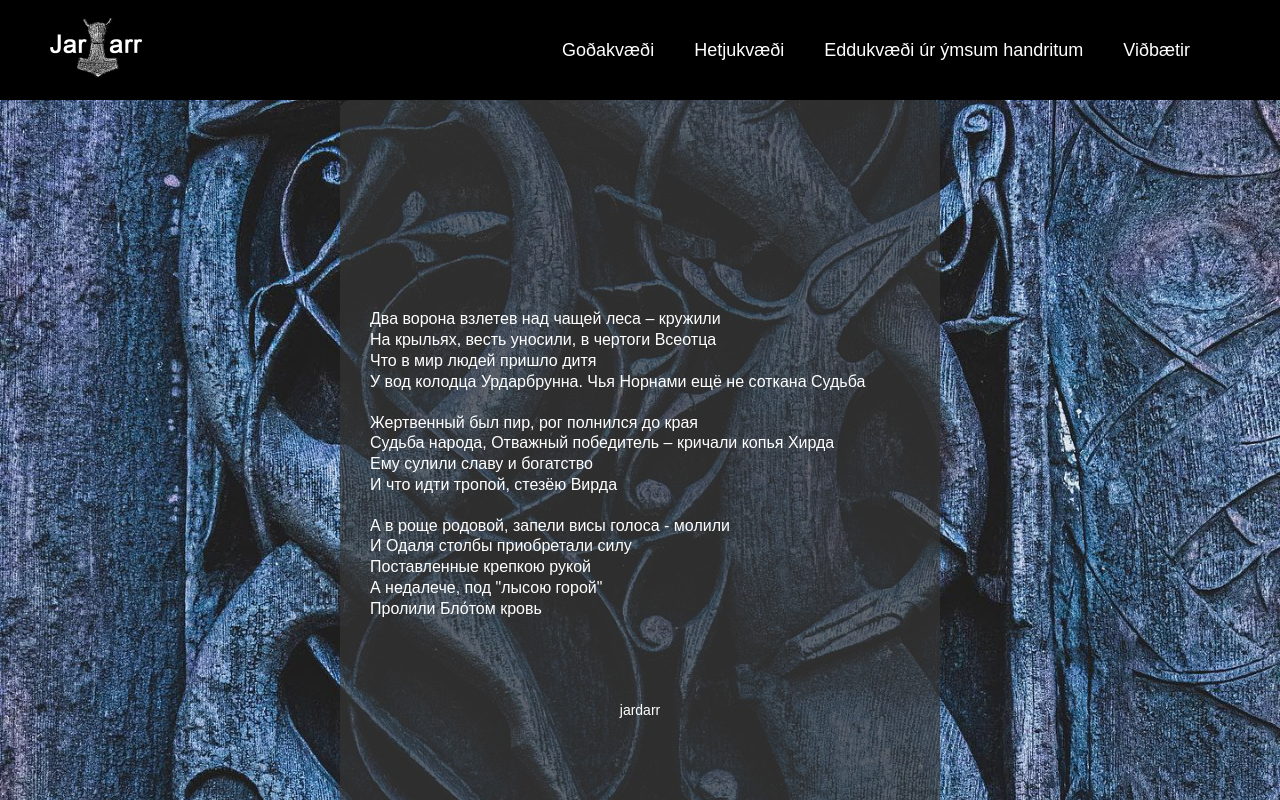
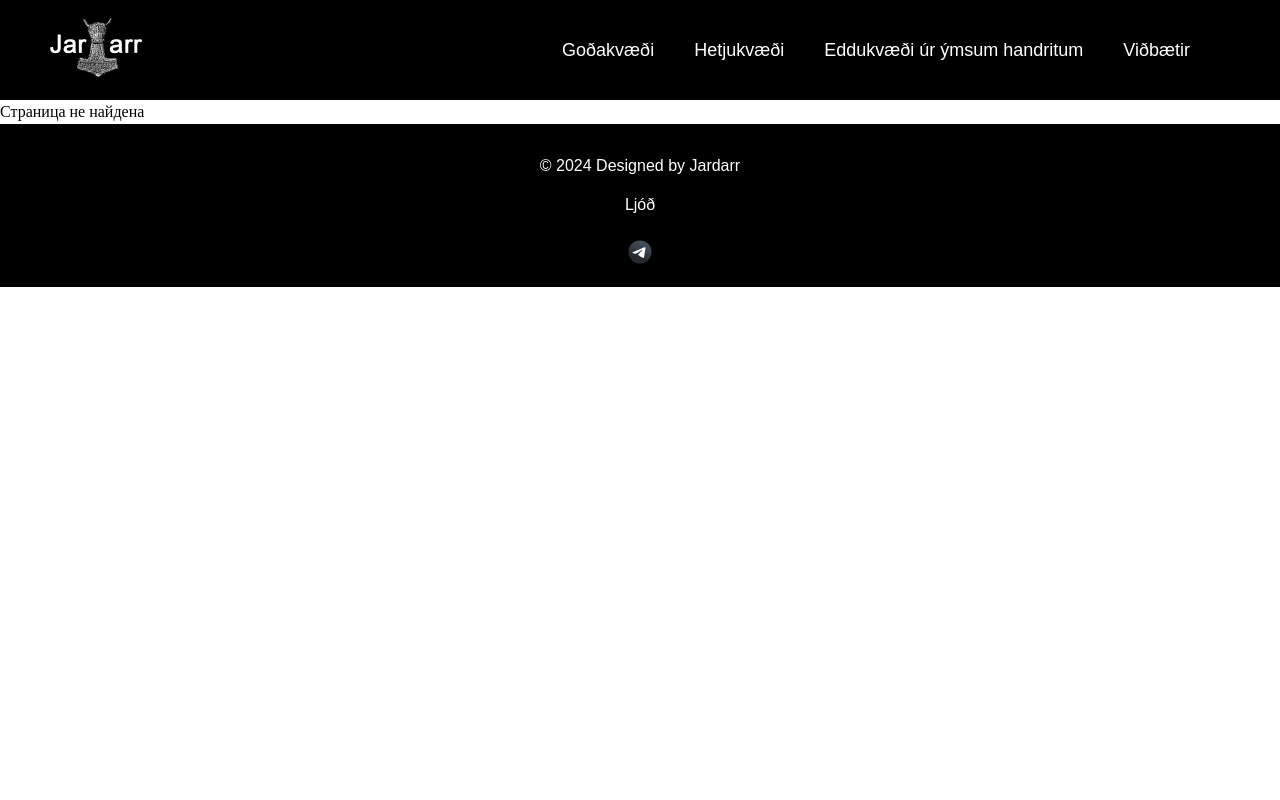
Before and after one commit to Jardarr/react-edda, a React (Create React App) app: page /poetry in a window 1280 px wide. Shown: the top 800 px of the page. Built offline with nearby package versions, Linux system fonts and the light colour scheme.

Commit message:
feat: add router system

```diff
--- a/src/App.js
+++ b/src/App.js
@@ -1,23 +1,16 @@
-import { BrowserRouter as Router, Routes, Route } from "react-router-dom";
-
-import Poetry from "./components/poetry/Poetry";
-import Footer from "./components/footer/Footer";
-import Header from "./components/header/Header";
-import Main from "./pages/main/Main";
-// import Main from "./pages/main/Main";
+import React from "react";
+import { BrowserRouter } from "react-router-dom";
+import AppRouter from "./routes";
+import { Header } from "./components/header/Header";
+import { Footer } from './components/footer/Footer';
 
 function App() {
   return (
-    <div className="App">
-      <Router>
-        <Header />
-          <Routes>
-            <Route path="/" element={<Main />} />
-            <Route path="/poetry" element={<Poetry />} />
-          </Routes>
-        <Footer />
-      </Router>
-    </div>
+    <BrowserRouter>
+      <Header />
+        <AppRouter />
+      <Footer/>
+    </BrowserRouter>
   );
 }
 
--- a/src/components/footer/Footer.jsx
+++ b/src/components/footer/Footer.jsx
@@ -1,7 +1,7 @@
 import { NavLink } from "react-router-dom";
 import TlgrmBtn from "../tlgrmBtn/TlgrmBtn";
 import "./style.css";
-const Footer = () => {
+const FooterComponent = () => {
     return (
         <footer className="footer">
         <span className="footer_copyright">&copy; 2024 Designed by Jardarr</span>
@@ -11,4 +11,4 @@ const Footer = () => {
      );
 }
 
-export default Footer;
+export const Footer = FooterComponent;
--- a/src/components/header/Header.jsx
+++ b/src/components/header/Header.jsx
@@ -1,7 +1,7 @@
 import { NavLink } from "react-router-dom";
 import "./style.css";
 import logo from "./../../img/J-logo.png";
-const Header = () => {
+const HeaderComponent = () => {
 	return (
 		<header className="header">
 			<div className="header_logo">
@@ -870,4 +870,4 @@ const Header = () => {
 	);
 };
 
-export default Header;
+export const Header = HeaderComponent;
--- a/src/index.js
+++ b/src/index.js
@@ -6,6 +6,6 @@ import App from './App';
 const root = ReactDOM.createRoot(document.getElementById('root'));
 root.render(
   <React.StrictMode>
-    <App />
+      <App />
   </React.StrictMode>
 );
--- a/src/pages/aboutGods/alvisSpeech/AlvisSpeech.jsx
+++ b/src/pages/about-gods/alvis-speech/index.jsx
@@ -1,4 +1,5 @@
-import { alvisspeech } from "./AlvisSpeech.utils";
+import React from "react";
+import { alvisspeech } from "./index.utils";
 const AlvisSpeech = () => {
     return (
         <main class="main_wrapper">
--- /dev/null
+++ b/src/pages/about-gods/index.jsx
@@ -0,0 +1,9 @@
+import React from "react";
+
+const AboutGods = () => {
+  return (
+    <div>Б</div>
+  )
+};
+
+export default AboutGods;
--- a/src/pages/main/Main.jsx
+++ b/src/pages/index.jsx
@@ -1,3 +1,4 @@
+import React from "react";
 import "./style.css";
 const Main = () => {
     return (
--- /dev/null
+++ b/src/pages/not-found.jsx
@@ -0,0 +1,7 @@
+import React from "react";
+
+const NotFound = () => {
+  return <div>Страница не найдена</div>;
+};
+
+export default NotFound;
--- a/src/pages/main/style.css
+++ b/src/pages/style.css
@@ -3,7 +3,7 @@
     display: flex;
     align-items: center;
     justify-content: center;
-    background-image: url("./../../img/Edda_bg_min.jpg");
+    background-image: url("./../img/Edda_bg_min.jpg");
     background-size: cover;
     background-repeat: no-repeat;
     background-position: center;
--- /dev/null
+++ b/src/routes.js
@@ -0,0 +1,36 @@
+import React from "react";
+import { Route, Routes } from "react-router-dom";
+import Home from "./pages";
+import NotFound from "./pages/not-found";
+
+const pages = require.context("./pages", true, /index\.jsx$/);
+
+const homeRoute = {
+  path: "/",
+  element: <Route key="/" path="/" element={<Home />} />,
+};
+
+const routes = [
+  homeRoute,
+  ...pages.keys().map((page) => {
+    const path = page
+      .replace("./", "")
+      .replace("/index.jsx", "")
+      .replace(/\.\w+$/, "");
+    const Component = pages(page).default;
+
+    return {
+      path,
+      element: <Route key={path} path={path} element={<Component />} />,
+    };
+  }),
+];
+
+export default function AppRouter() {
+  return (
+    <Routes>
+      {routes.map((route) => route.element)}
+      <Route path="*" element={<NotFound />} />
+    </Routes>
+  );
+}
```
Also changed, not shown: src/pages/about-gods/alvis-speech/index.utils.jsx (renamed from src/pages/aboutGods/alvisSpeech/AlvisSpeech.utils.jsx).
